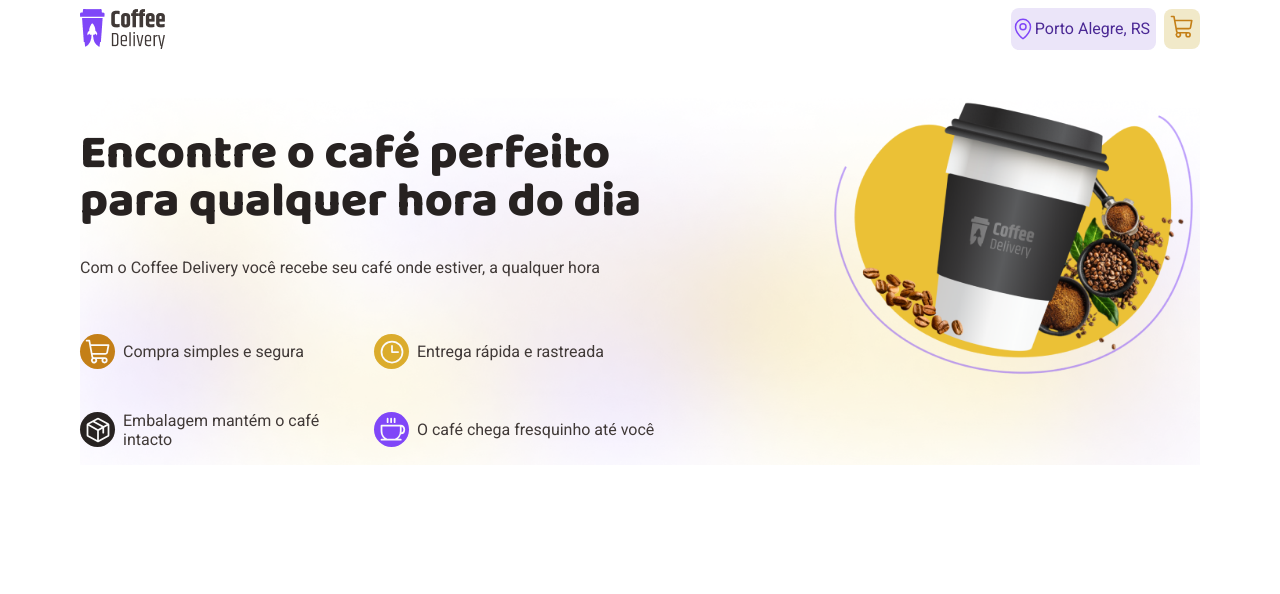
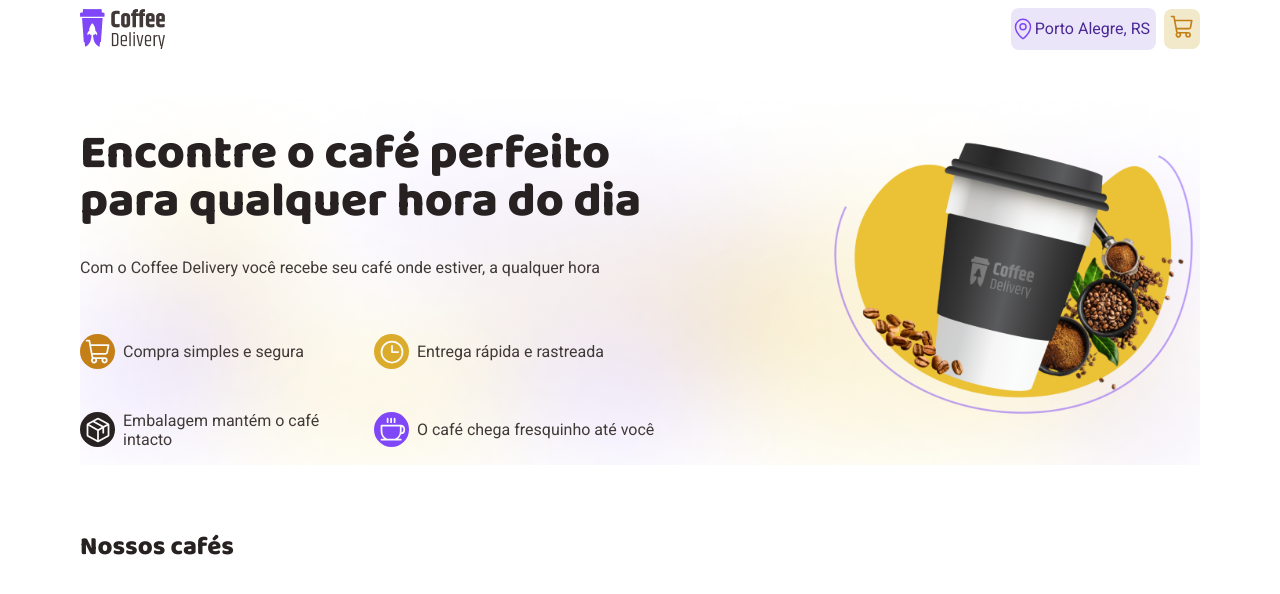
Before and after one commit to gabrielbortone/ignite-coffee-delivery, a React (Vite) app: page / in a window 1280 px wide. Shown: the top 594 px of the page. Built offline with nearby package versions, Linux system fonts and the light colour scheme.

Commit message:
Implementando cards

```diff
--- a/package.json
+++ b/package.json
@@ -13,6 +13,7 @@
     "@phosphor-icons/react": "^2.0.10",
     "react": "^18.2.0",
     "react-dom": "^18.2.0",
+    "react-router-dom": "^6.13.0",
     "styled-components": "^6.0.0-rc.3"
   },
   "devDependencies": {
--- a/src/App.tsx
+++ b/src/App.tsx
@@ -1,16 +1,24 @@
 import Header from "./components/Header"
 import { ThemeProvider } from "styled-components"
 import { defaultTheme } from "./styles/main-theme/defaultTheme"
-import Banner from "./components/Banner";
 import { DefaultContainer } from "./styles/main-theme/globalStyles";
+import { BrowserRouter, Route, Routes } from "react-router-dom";
+import Home from "./pages/Home";
+import Checkout from "./pages/Checkout";
+
 
 function App() {
   return (
     <ThemeProvider theme={defaultTheme}>
-      <DefaultContainer>
-        <Header />
-        <Banner/>
-      </DefaultContainer>
+      <BrowserRouter>
+        <DefaultContainer>
+          <Header />
+          <Routes>
+            <Route path="/" element={<Home/>} />
+            <Route path="/checkout" element={<Checkout/>} />
+          </Routes>
+        </DefaultContainer>
+      </BrowserRouter>
     </ThemeProvider>
   )
 }
--- a/src/components/Banner/styles.ts
+++ b/src/components/Banner/styles.ts
@@ -30,6 +30,9 @@
 `;
 
 export const BannerSecondContent = styled.div`
+    display: flex;
+    align-items: center;
+    justify-content: center;
     span {
         max-width: 29.75rem;
         max-height: 22.5rem;
--- /dev/null
+++ b/src/components/CafeCartaoPrincipal/styles.ts
@@ -0,0 +1,42 @@
+import { styled } from "styled-components";
+
+export const CafeCartaoPrincipalSpan = styled.span`
+    max-width: 16rem;
+    max-height: 19.375rem;
+    display: flex;
+    flex-direction: column;
+    align-items: center;
+    background: ${props=> props.theme['base-card']};
+`;
+
+export const CafeCartaoPrincipalImagemContainer = styled.div`
+    max-width: 7.5rem;
+    max-height: 7.5rem;
+    img{
+        margin-top: -0.5rem;
+        max-width: 100%;
+        max-height: 100%;
+    }
+    margin-bottom: 0.5rem;
+`;
+
+export const CafeCartaoPrincipalTipoCafeSpan = styled.span`
+    background: ${props=> props.theme['yellow-light']};
+    color: ${props=> props.theme['yellow-dark']};
+    font-size: 0.8rem;
+    font-family: ${props=> props.theme['font-primary']};
+`;
+
+export const CafeCartaoPrincipalTitulo = styled.h1`
+    font-size: 1.4rem;
+    line-height: 1;
+    font-weight: 700;
+    font-family: ${props=> props.theme['font-secondary']};
+`;
+
+export const CafeCartaoPrincipalDescricao = styled.p`
+    font-size: 0.875rem;
+    line-height: 1.3;
+    font-weight: 400;
+    font-family: ${props=> props.theme['font-primary']};
+`;
--- /dev/null
+++ b/src/components/MainContent/index.tsx
@@ -0,0 +1,12 @@
+import { ContainerCafes, SessaoCafes, TituloCafes } from "./styles";
+
+export default function MainContent(){
+    return (
+        <SessaoCafes>
+            <TituloCafes>Nossos cafés</TituloCafes>
+            <ContainerCafes>
+
+            </ContainerCafes>
+        </SessaoCafes>
+    )
+}
--- /dev/null
+++ b/src/components/MainContent/styles.ts
@@ -0,0 +1,21 @@
+import { styled } from "styled-components";
+
+export const TituloCafes = styled.h1`
+    text-align: left;
+    font-family: ${props=> props.theme['font-secondary']};
+    font-size: 1.6rem;
+    line-height: 1;
+    font-weight: 900;
+    color: ${props=> props.theme['base-title']};
+`;
+
+export const SessaoCafes = styled.section`
+    display: flex;
+    width: 100%;
+`;
+
+export const ContainerCafes = styled.div`
+    display: grid;
+    grid-template-columns: repeat(1fr,4);
+    grid-template-rows: repeat(1fr,4);
+`;
--- /dev/null
+++ b/src/pages/Checkout.tsx
@@ -0,0 +1,5 @@
+export default function Checkout(){
+    return (
+        <h1>Checkout</h1>
+    )
+}
--- /dev/null
+++ b/src/pages/Home.tsx
@@ -0,0 +1,11 @@
+import Banner from "../components/Banner";
+import MainContent from "../components/MainContent";
+
+export default function Home(){
+    return (
+        <>
+            <Banner/>
+            <MainContent />
+        </>
+    )
+}
```
Also changed, not shown: src/components/CafeCartaoPrincipal/index.tsx (added, +27 -0 lines), 1 other file (tests, documents, lock files or other folders).
